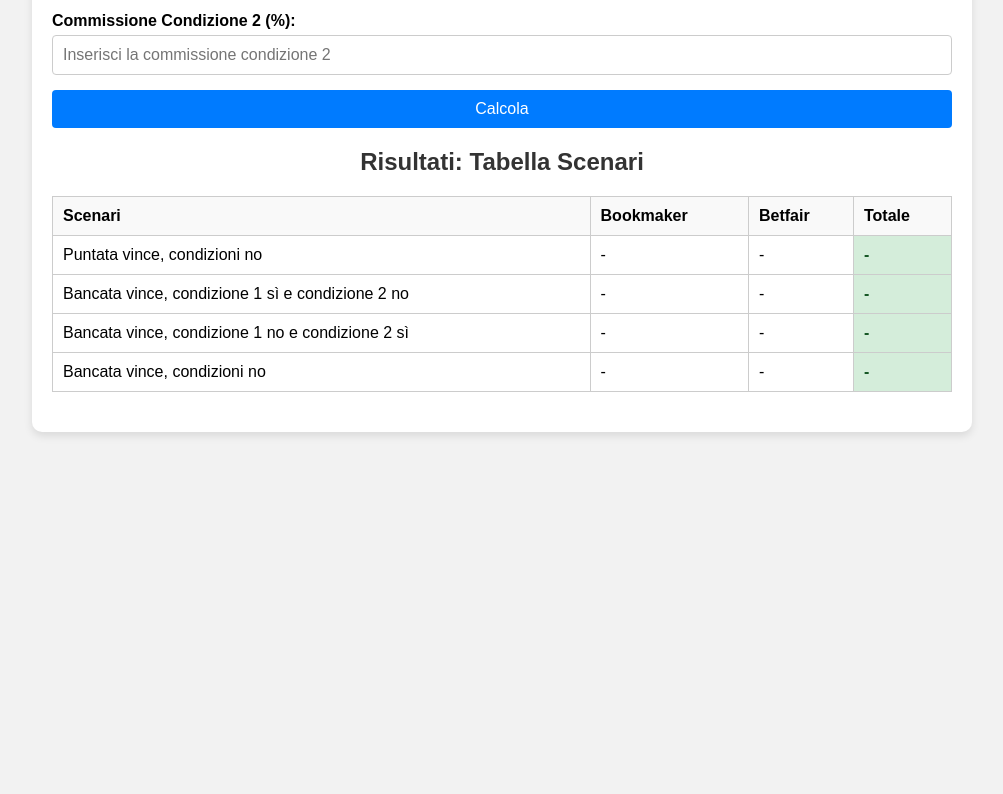
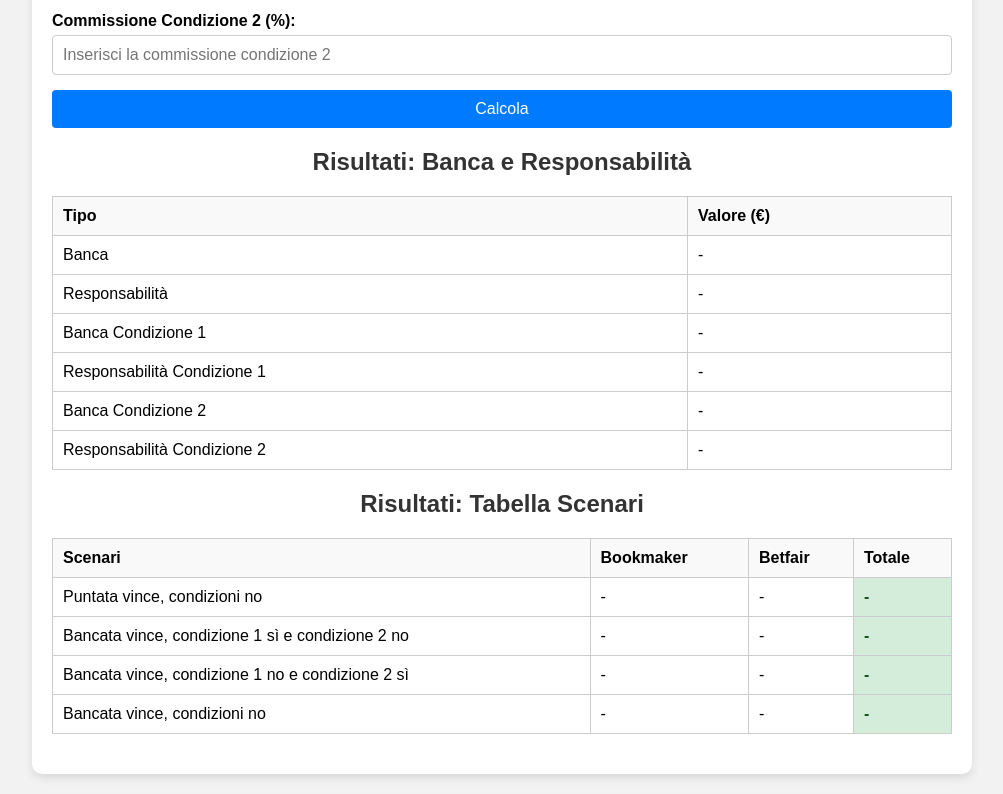
Before and after one commit to DiMasoMarioDomenico/calcolatore-condizionato-2-eventi, a plain HTML site: page index.html in a window 1280 px wide. Shown: the part 889-1683 px from the top of the page, without its empty margins (138-1141 px from the left). Before the commit the page ends 1341 px from the top, so only its background shows below. Drawn offline with Linux system fonts and the light colour scheme.

Commit message:
Update index.html

```diff
--- a/index.html
+++ b/index.html
@@ -127,6 +127,43 @@
 
         <button onclick="calcola()">Calcola</button>
 
+        <!-- Results: Banca e Responsabilità -->
+        <h2>Risultati: Banca e Responsabilità</h2>
+        <table>
+            <thead>
+                <tr>
+                    <th>Tipo</th>
+                    <th>Valore (€)</th>
+                </tr>
+            </thead>
+            <tbody>
+                <tr>
+                    <td>Banca</td>
+                    <td id="banca">-</td>
+                </tr>
+                <tr>
+                    <td>Responsabilità</td>
+                    <td id="responsabilita">-</td>
+                </tr>
+                <tr>
+                    <td>Banca Condizione 1</td>
+                    <td id="bancaCond1">-</td>
+                </tr>
+                <tr>
+                    <td>Responsabilità Condizione 1</td>
+                    <td id="responsabilitaCond1">-</td>
+                </tr>
+                <tr>
+                    <td>Banca Condizione 2</td>
+                    <td id="bancaCond2">-</td>
+                </tr>
+                <tr>
+                    <td>Responsabilità Condizione 2</td>
+                    <td id="responsabilitaCond2">-</td>
+                </tr>
+            </tbody>
+        </table>
+
         <!-- Results: Scenari -->
         <h2>Risultati: Tabella Scenari</h2>
         <table>
```
